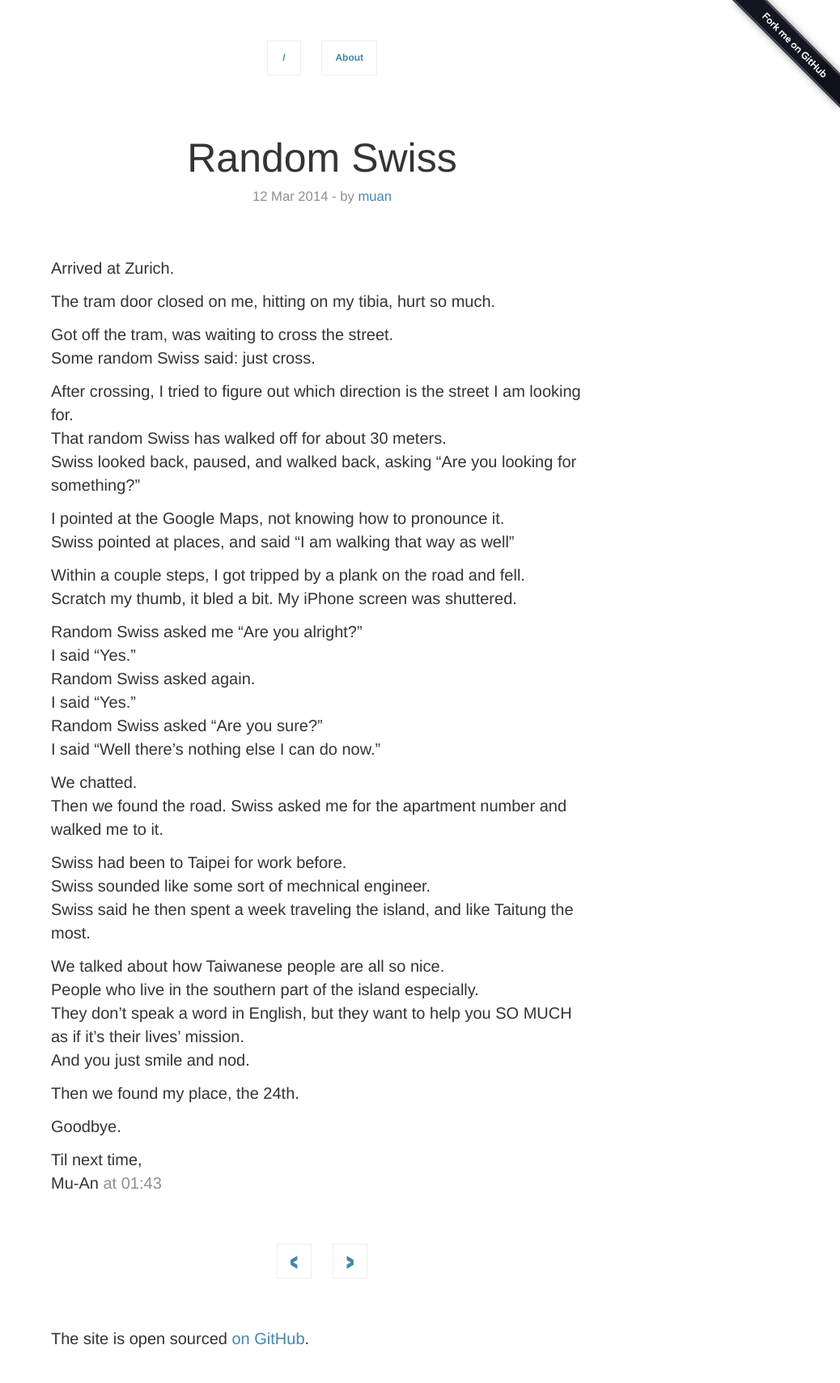
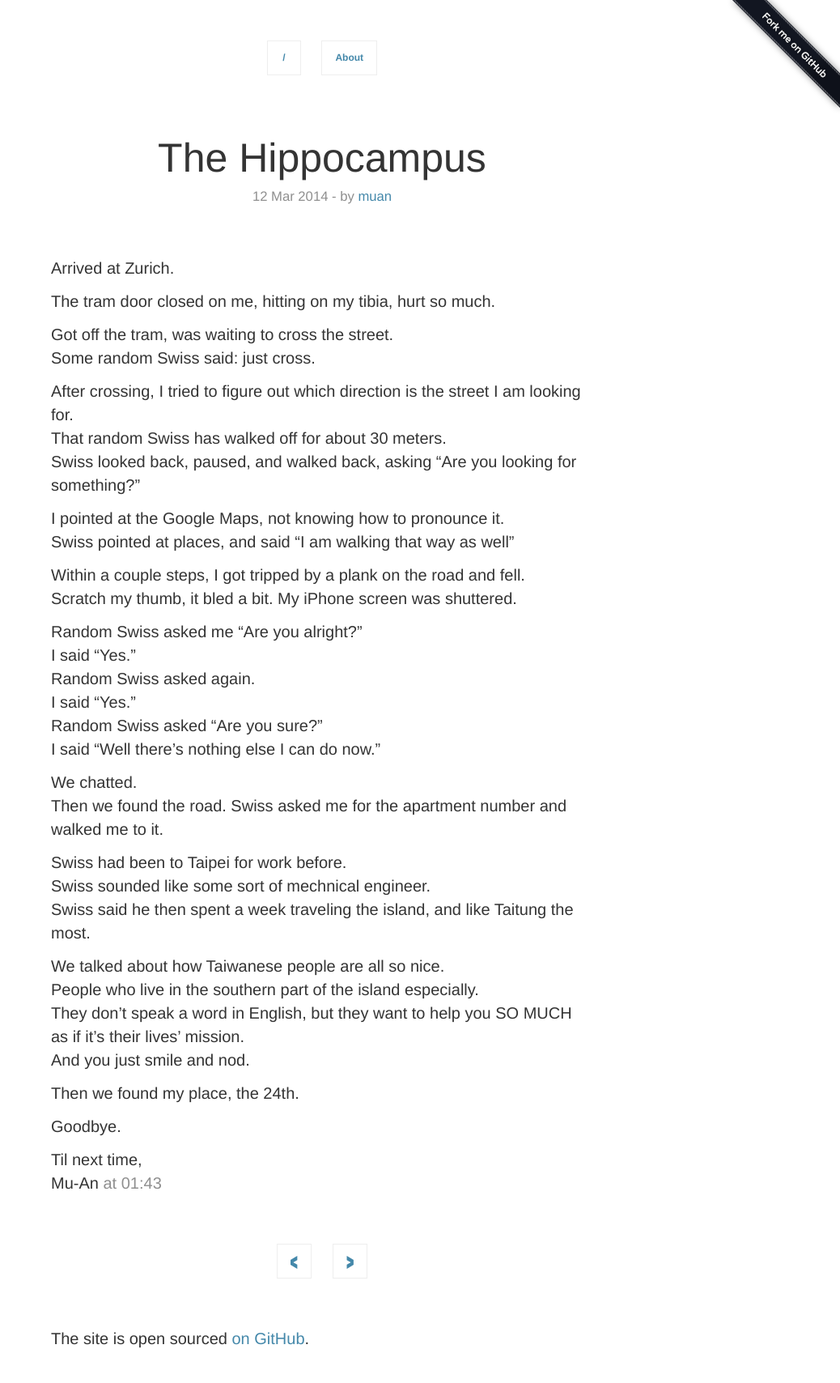
Before and after one commit to butterwick/Bivore.com, a Jekyll site: the page built from _posts/2014-03-12-hippocampus.md, in a window 1280 px wide. Shown: the whole page at 81% size, without its empty margins (242-1280 px from the left). Built offline with Jekyll 4.4.1, drawn with Linux system fonts in a browser that asks for light colours; nearby versions of some CDN libraries; library files that are not in the unit come from our copies; Markdown is read by kramdown in place of the engine named in the settings; comment, search, counter and statistics services are not loaded.

Commit message:
Blog Title

```diff
--- a/_posts/2014-03-12-hippocampus.md
+++ b/_posts/2014-03-12-hippocampus.md
@@ -1,6 +1,6 @@
 ---
 layout: post
-title: Random Swiss
+title: The Hippocampus
 date: 2014-03-12 01:43:50
 cover: /images/13082901.jpg
 ---
```
